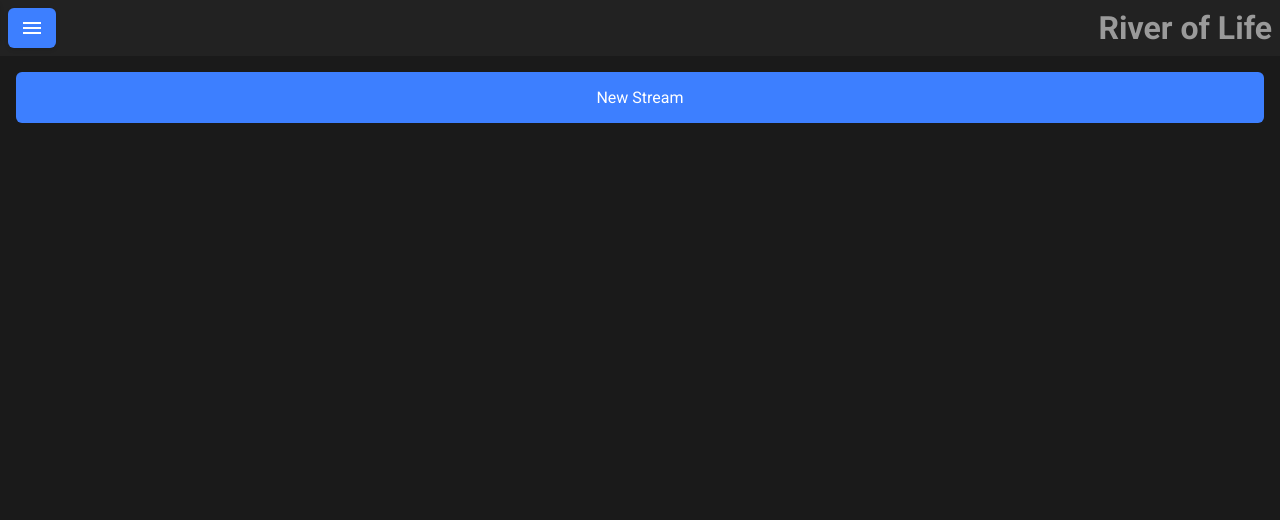
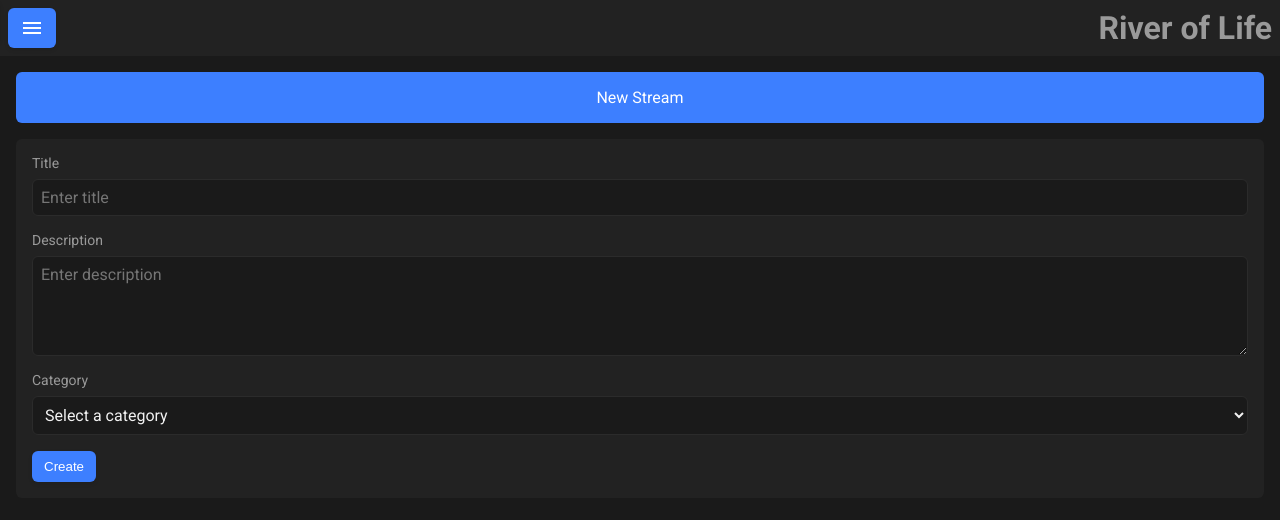
Before and after one commit to ghostwriter7/RiverOfLife, an Angular app: page /new in a window 1280 px wide. Shown: the top 520 px of the page. Built offline with nearby package versions, Linux system fonts and the light colour scheme.

Commit message:
New Stream form created.

```diff
--- a/src/app/pages/new-stream-page/new-stream/new-stream.component.css
+++ b/src/app/pages/new-stream-page/new-stream/new-stream.component.css
@@ -0,0 +1,6 @@
+.new-stream-form {
+  background: var(--bg-secondary);
+  border-radius: var(--radius);
+  margin: var(--space-md);
+  padding: var(--space-md);
+}
--- a/src/app/pages/new-stream-page/new-stream/new-stream.component.html
+++ b/src/app/pages/new-stream-page/new-stream/new-stream.component.html
@@ -1 +1,26 @@
 <app-page-header title="New Stream" />
+
+<form class="new-stream-form" [formGroup]="formGroup" (ngSubmit)="onSubmit()">
+  <div class="form-field">
+    <label for="title">Title</label>
+    <input id="title" type="text" formControlName="title" placeholder="Enter title">
+  </div>
+
+  <div class="form-field">
+    <label for="description">Description</label>
+    <textarea id="description" formControlName="description" placeholder="Enter description" rows="4"></textarea>
+  </div>
+
+  <div class="form-field">
+    <label for="category">Category</label>
+    <select id="category" formControlName="category">
+      <option [value]="null" disabled>Select a category</option>
+      <option value="Sport">Sport</option>
+      <option value="Mental">Mental</option>
+      <option value="Health">Health</option>
+      <option value="Money">Money</option>
+    </select>
+  </div>
+
+  <button class="button accent" type="submit" [disabled]="!formGroup.valid">Create</button>
+</form>
--- a/src/app/pages/new-stream-page/new-stream/new-stream.component.ts
+++ b/src/app/pages/new-stream-page/new-stream/new-stream.component.ts
@@ -1,14 +1,24 @@
 import { Component } from '@angular/core';
+import { FormControl, FormGroup, ReactiveFormsModule } from '@angular/forms'
 import { PageHeaderComponent } from '../../../components/page-header/page-header.component'
 
 @Component({
   selector: 'app-new-stream',
   imports: [
-    PageHeaderComponent
+    PageHeaderComponent,
+    ReactiveFormsModule
   ],
   templateUrl: './new-stream.component.html',
   styleUrl: './new-stream.component.css'
 })
 export class NewStreamComponent {
+  protected readonly formGroup = new FormGroup({
+    title: new FormControl<string | null>(null),
+    description: new FormControl<string | null>(null),
+    category: new FormControl<string | null>(null),
+  });
 
+  protected onSubmit(): void {
+
+  }
 }
--- a/src/styles.css
+++ b/src/styles.css
@@ -1,6 +1,7 @@
 @import 'material-icons/iconfont/material-icons.css';
 @import url('https://fonts.googleapis.com/css2?family=Roboto:ital,wght@0,100..900;1,100..900&display=swap');
 @import './styles/button.css';
+@import './styles/form-field.css';
 
 :root {
   --bg-primary: #1a1a1a;
--- /dev/null
+++ b/src/styles/form-field.css
@@ -0,0 +1,45 @@
+.form-field {
+  display: flex;
+  flex-direction: column;
+  gap: var(--space-sm);
+  margin-bottom: var(--space-md);
+}
+
+.form-field label {
+  color: var(--clr-secondary);
+  font-size: 0.875rem;
+}
+
+.form-field input,
+.form-field textarea,
+.form-field select {
+  background: var(--bg-primary);
+  border: 1px solid var(--clr-border);
+  border-radius: var(--radius);
+  color: var(--clr-primary);
+  font-family: inherit;
+  font-size: 1rem;
+  padding: var(--space-sm);
+  outline: none;
+  transition: border-color 0.2s;
+}
+
+.form-field input:focus,
+.form-field textarea:focus,
+.form-field select:focus {
+  border-color: var(--bg-accent);
+}
+
+.form-field textarea {
+  resize: vertical;
+  min-height: 100px;
+}
+
+.form-field select {
+  cursor: pointer;
+}
+
+.form-field select option {
+  background: var(--bg-primary);
+  color: var(--clr-primary);
+}
```
